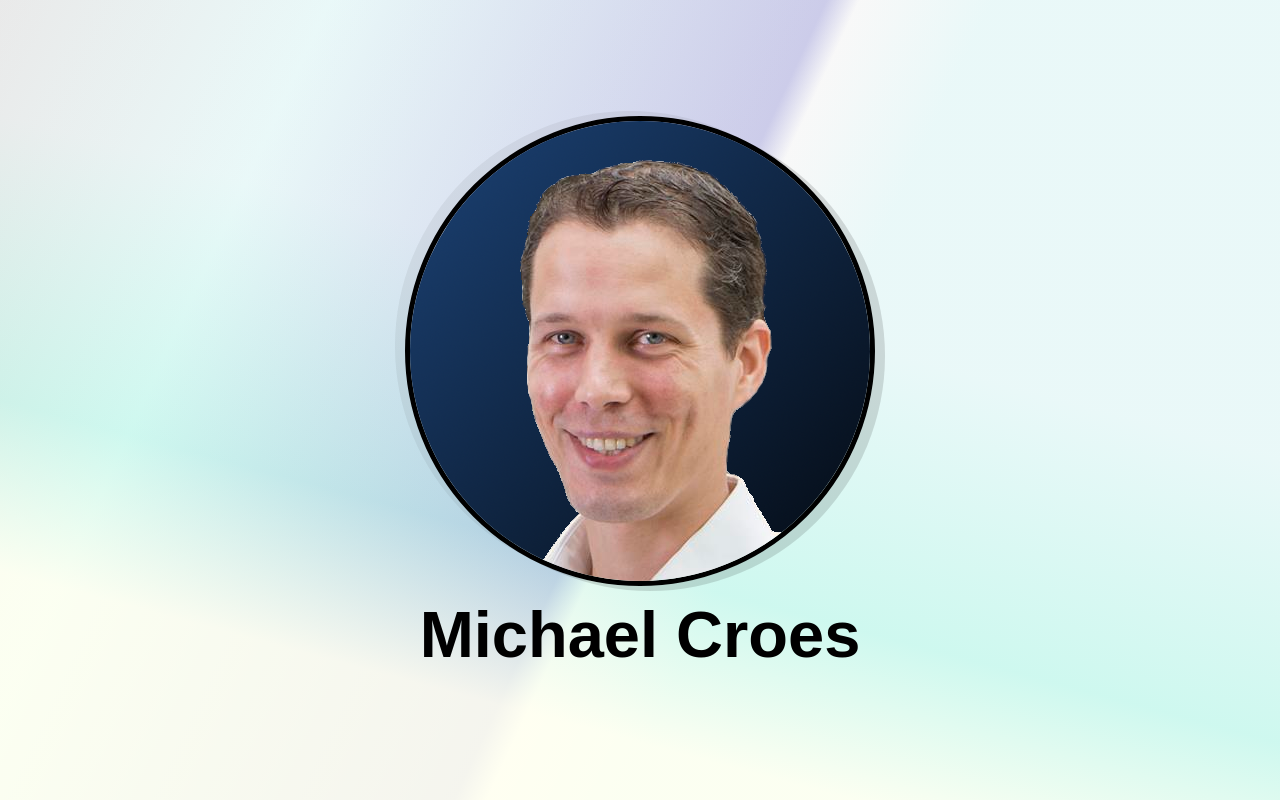
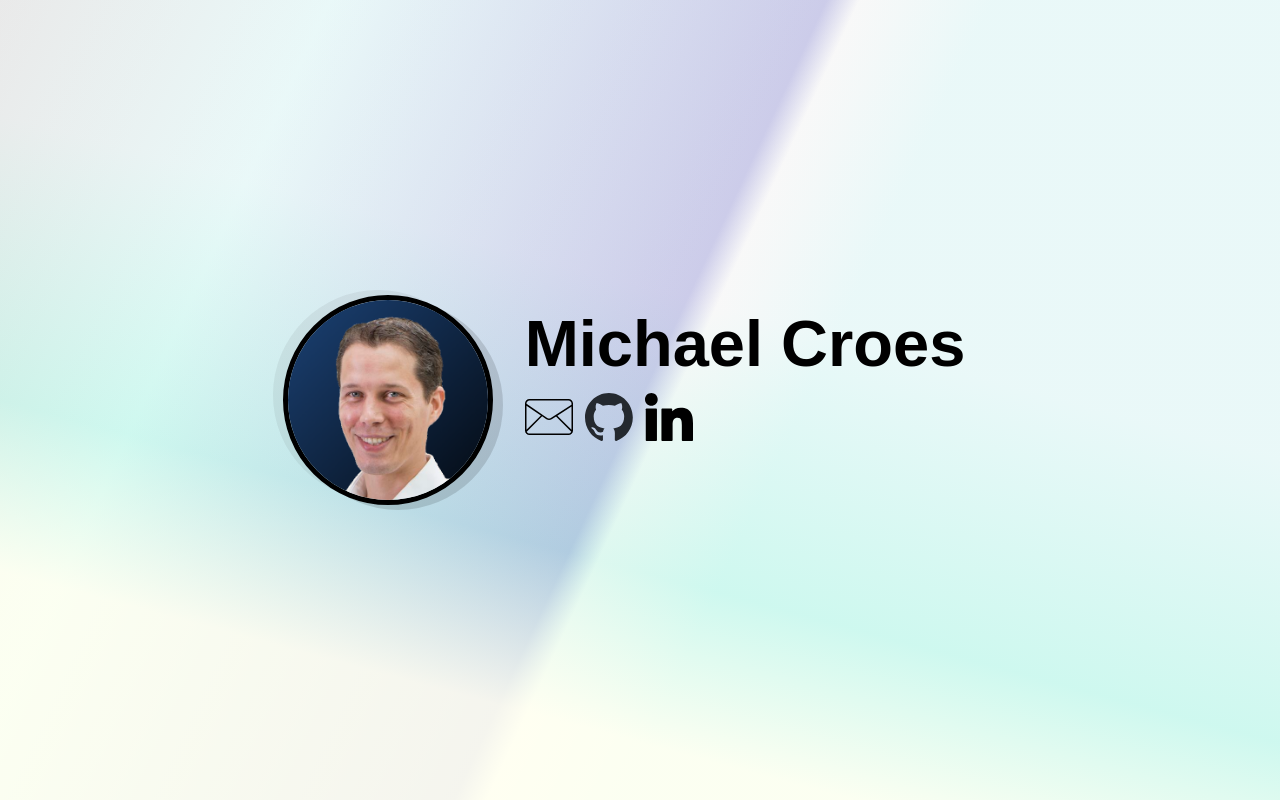
Before and after one commit to mycroes/mycroes.github.io, a plain HTML site: page index.html in a window 1280 px wide. Drawn offline with Linux system fonts and the light colour scheme.

Commit message:
Add 'socials'

```diff
--- a/index.html
+++ b/index.html
@@ -29,6 +29,19 @@ body {
 	display: inline-block;
 }
 
+body > div {
+	display: flex;
+}
+
+.card {
+	margin: 0 2em;
+}
+
+.actions {
+	display: flex;
+	gap: 12px;
+}
+
 h1 {
 	font-size: 65px;
 }
@@ -37,8 +50,15 @@ h1 {
 <body>
   <div>
     <div class="round">
-      <img alt="Michael Croes" src="Michael Croes.png" />
-	</div>
-    <h1>Michael Croes</h1>
+      <img width="200" height="200" alt="Michael Croes" src="Michael Croes.png" />
+    </div>
+    <div class="card">
+      <h1>Michael Croes</h1>
+	  <div class="actions">
+		<a href="mailto:mycroes@mycroes.nl" title="Email Michael Croes"><img width="48" height="48" src="assets/email-svgrepo-com.svg" /></a>
+		<a href="https://github.com/mycroes" title="Michael Croes on GitHub"><img width="48" height="48" src="assets/github-mark.svg" alt="GitHub logo" /></a>
+		<a href="https://www.linkedin.com/in/michael-croes-2509866b/" title="Michael Croes on LinkedIn"><img width="48" height="48" src="assets/linkedin-svgrepo-com.svg" /></a>
+	  </div>
+    </div>
   </div>
 </body>
```
Also changed, not shown: assets/email-svgrepo-com.svg (added), assets/github-mark.svg (added), assets/linkedin-svgrepo-com.svg (added).
